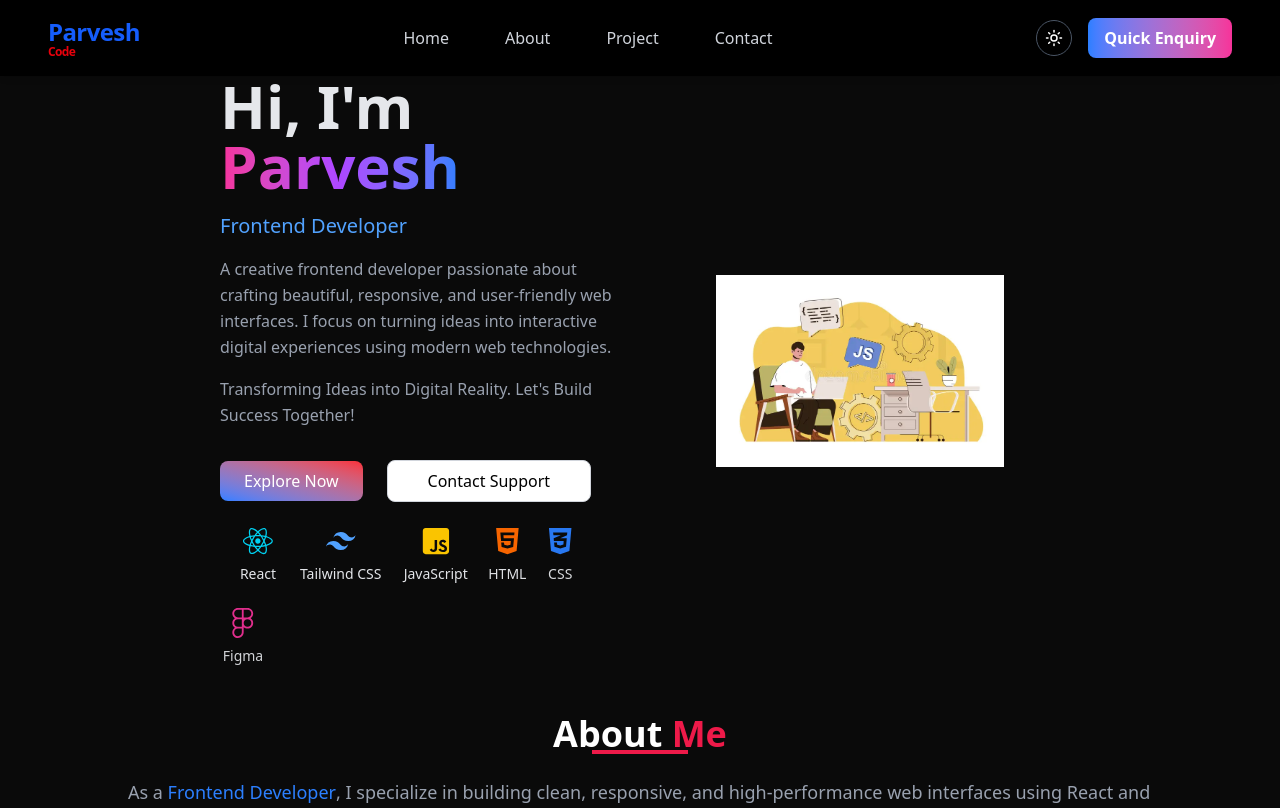
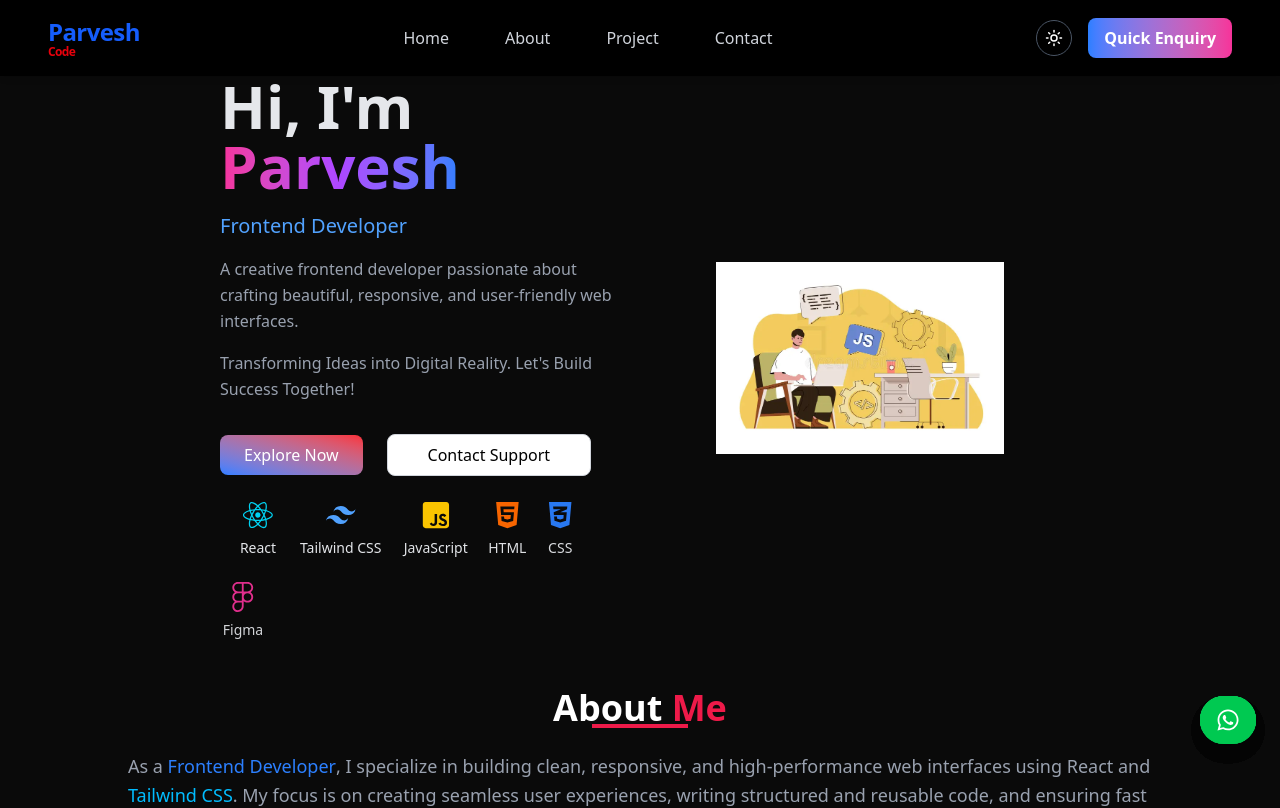
Before and after one commit to Parvesh-ops/Protfolio, a React (Vite) app: page / in a window 1280 px wide. Shown: the top 808 px of the page. Built offline with nearby package versions, Linux system fonts and the light colour scheme.

Commit message:
Added Whatsapp in protfolio site

```diff
--- a/src/Pages/About.jsx
+++ b/src/Pages/About.jsx
@@ -1,6 +1,7 @@
 import React from "react";
 import Experience from "./Experience";
 import { motion } from "framer-motion";
+import Whatsapp from "./Whatsapp";
 
 const About = () => {
     return (
@@ -40,6 +41,7 @@ const About = () => {
                 </div>
             </div>
             <Experience />
+            <Whatsapp />
         </section>
 
     );
--- a/src/Pages/Experience.jsx
+++ b/src/Pages/Experience.jsx
@@ -1,5 +1,6 @@
 import React from "react";
 import { motion } from "framer-motion";
+import Whatsapp from "./Whatsapp";
 
 const experiences = [
   {
@@ -59,6 +60,7 @@ const Experience = () => {
           ))}
         </div>
       </div>
+      <Whatsapp />
     </section>
   );
 };
--- a/src/Pages/Footer.jsx
+++ b/src/Pages/Footer.jsx
@@ -20,7 +20,7 @@ const Footer = () => {
               href="https://www.instagram.com/"
               target="_blank"
               rel="noopener noreferrer"
-              className="bg-neutral-800 hover:bg-gradient-to-tr hover:from-[#f58529] hover:via-[#dd2a7b] hover:to-[#8134af] active:bg-gradient-to-tr active:from-[#f58529] active:via-[#dd2a7b] active:to-[#8134af] p-2 rounded-full transition-all duration-300"
+              className="bg-neutral-800 hover:bg-linear-to-tr hover:from-[#f58529] hover:via-[#dd2a7b] hover:to-[#8134af] active:bg-linear-to-tr active:from-[#f58529] active:via-[#dd2a7b] active:to-[#8134af] p-2 rounded-full transition-all duration-300"
             >
               <FaInstagram className="w-5 h-5" />
             </a>
--- a/src/Pages/Home.jsx
+++ b/src/Pages/Home.jsx
@@ -1,11 +1,13 @@
 import React from "react";
 import { FaReact, FaHtml5, FaCss3Alt, FaJsSquare, FaFigma } from "react-icons/fa";
 import { SiTailwindcss } from "react-icons/si";
-import { Link } from 'react-router-dom'
+import { Link } from "react-router-dom";
+
 import About from "./About";
 import Project from "./Project";
 import Footer from "./Footer";
-import frontend from '../Images/frontend.webp'
+import Whatsapp from "./Whatsapp";
+import frontend from "../Images/frontend.webp";
 
 const Hero = () => {
     const techStack = [
@@ -21,31 +23,33 @@ const Hero = () => {
         <section className="min-h-screen text-gray-200 dark:text-gray-200 flex flex-col justify-center px-6 md:px-16">
             <div className="max-w-5xl mx-auto flex flex-col md:flex-row items-center justify-between gap-10">
 
-                {/* Left Text */}
+                {/* LEFT SECTION */}
                 <div className="flex-1 space-y-4 text-center md:text-left">
                     <h1 className="text-5xl md:text-6xl font-bold">
                         Hi, I'm{" "}
-                        <span className="bg-gradient-to-r from-pink-500 via-purple-500 to-blue-500 bg-clip-text text-transparent">
+                        <span className="bg-linear-to-r from-pink-500 via-purple-500 to-blue-500 bg-clip-text text-transparent">
                             Parvesh
                         </span>
                     </h1>
-                    <h2 className="text-xl text-blue-400 font-medium cursor-pointer
-            transition-all duration-300 ease-in-out
-            hover:text-blue-600 hover:translate-y-1 hover:scale-105">
+
+                    <h2 className="text-xl text-blue-400 font-medium cursor-pointer transition-all duration-300 hover:text-blue-600 hover:translate-y-1 hover:scale-105">
                         Frontend Developer
                     </h2>
 
                     <p className="text-gray-400 leading-relaxed max-w-lg">
                         A creative frontend developer passionate about crafting beautiful,
-                        responsive, and user-friendly web interfaces. I focus on turning ideas
-                        into interactive digital experiences using modern web technologies.
-                    </p >
-                    <p className="text-gray-400 leading-relaxed max-w-lg">Transforming Ideas into Digital Reality. Let's Build Success Together!</p>
+                        responsive, and user-friendly web interfaces.
+                    </p>
 
+                    <p className="text-gray-400 leading-relaxed max-w-lg">
+                        Transforming Ideas into Digital Reality. Let's Build Success Together!
+                    </p>
+
+                    {/* BUTTONS */}
                     <div className="flex flex-col sm:flex-row flex-wrap items-center justify-center sm:justify-start mt-8 gap-4 sm:gap-6">
                         <Link
                             to="/about"
-                            className="rounded-lg bg-gradient-to-bl from-red-500 to-blue-500 text-white font-medium py-2 px-6 transition-all duration-300 transform hover:-translate-y-1 hover:brightness-90 flex sm:w-auto text-center"
+                            className="rounded-lg bg-linear-to-bl from-red-500 to-blue-500 text-white font-medium py-2 px-6 transition-all duration-300 hover:-translate-y-1 hover:brightness-90"
                         >
                             Explore Now
                         </Link>
@@ -53,18 +57,14 @@ const Hero = () => {
                         <Link
                             to="/contact"
                             className="rounded-lg border border-gray-300 bg-white dark:bg-black text-black dark:text-white
-             font-medium px-10 py-2 transition-all duration-300 transform
-             hover:-translate-y-0.5 hover:bg-gray-100 dark:hover:bg-gray-900
-              sm:w-auto text-center"
+                                    font-medium px-10 py-2 transition-all duration-300
+                                    hover:-translate-y-0.5 hover:bg-gray-100 dark:hover:bg-gray-900"
                         >
                             Contact Support
                         </Link>
-
-
                     </div>
 
-
-                    {/* Tech Stack */}
+                    {/* TECH STACK */}
                     <div className="flex flex-wrap justify-center md:justify-start gap-6 mt-6">
                         <style>
                             {`
@@ -76,6 +76,7 @@ const Hero = () => {
                                 .animate-moveLeftToRight { animation: moveLeftToRight 4s ease-in-out infinite; }
                             `}
                         </style>
+
                         {techStack.map((tech, i) => (
                             <div
                                 key={i}
@@ -89,23 +90,25 @@ const Hero = () => {
                     </div>
                 </div>
 
-                {/* Right Illustration */}
+                {/* RIGHT IMAGE */}
                 <div className="flex-1 flex justify-center">
                     <img
                         src={frontend}
                         alt="Frontend Developer Illustration"
                         loading="lazy"
-                        className="w-60 h-60 md:w-72 md:h-72 object-contain cursor-pointer
-              transition-transform duration-300 ease-in-out
-              hover:scale-105 hover:rotate-1 hover:shadow-lg"
+                        className="w-60 h-60 md:w-72 md:h-72 object-contain cursor-pointer transition-transform duration-300 hover:scale-105 hover:rotate-1 hover:shadow-lg"
                     />
                 </div>
 
             </div>
+
+            {/* FLOATING WHATSAPP BUTTON */}
+            <Whatsapp />
+
+            {/* OTHER SECTIONS */}
             <About />
             <Project />
             <Footer />
-
         </section>
     );
 };
--- a/src/Pages/Internship.jsx
+++ b/src/Pages/Internship.jsx
@@ -1,6 +1,7 @@
 import React from "react";
 import { LuArrowUpRight } from "react-icons/lu";
 import { motion } from "framer-motion";
+import Whatsapp from "./Whatsapp";
 
 const resources = [
   {
@@ -58,9 +59,10 @@ const LearningResources = () => {
             {item.focus}
           </p>
 
-          <div className="mt-4 h-[2px] bg-gray-200 dark:bg-gray-800 w-0 group-hover:w-full transition-all duration-500"></div>
+          <div className="mt-4 h-0.5 bg-gray-200 dark:bg-gray-800 w-0 group-hover:w-full transition-all duration-500"></div>
         </motion.div>
       ))}
+      <Whatsapp />
     </div>
   );
 };
--- a/src/Pages/Project.jsx
+++ b/src/Pages/Project.jsx
@@ -3,6 +3,7 @@ import ProjectCard from "./ProjectCard";
 import Internship from "./Internship";
 import Talk from "./Talk";
 import { motion } from "framer-motion";
+import Whatsapp from "./Whatsapp";
 
 
 const projects = [
@@ -80,7 +81,7 @@ const Projects = () => {
             </section>
             {/* Talk */}
             <Talk />
-
+<Whatsapp />
         </section>
     );
 };
--- a/src/Pages/ProjectCard.jsx
+++ b/src/Pages/ProjectCard.jsx
@@ -28,7 +28,7 @@ const ProjectCard = ({ title, description, tags, link }) => {
         {tags.map((tag, i) => (
           <span
             key={i}
-            className="bg-neutral-200 dark:bg-neutral-700 text-neutral-700 dark:text-neutral-200 text-xs px-2 py-1 rounded-[4px]"
+            className="bg-neutral-200 dark:bg-neutral-700 text-neutral-700 dark:text-neutral-200 text-xs px-2 py-1 rounded-{4px}"
           >
             {tag}
           </span>
--- a/src/Pages/Talk.jsx
+++ b/src/Pages/Talk.jsx
@@ -1,5 +1,6 @@
 import React, { useState } from 'react'
 import { Link } from 'react-router-dom'
+import Whatsapp from './Whatsapp'
 
 const Talk = () => {
 
@@ -22,9 +23,9 @@ const Talk = () => {
           <div className="flex items-center justify-center sm:justify-end mt-6 sm:mt-0 gap-4">
             <Link
               to="/contact"
-              className="bg-gradient-to-r from-blue-500 to-pink-500 text-white font-semibold rounded-lg  py-2 px-5
+              className="bg-linear-to-r from-blue-500 to-pink-500 text-white font-semibold rounded-lg  py-2 px-5
              transition-all duration-300
-             hover:bg-gradient-to-r hover:from-blue-500 hover:to-pink-500
+             hover:bg-linear-to-r hover:from-blue-500 hover:to-pink-500
              hover:text-white hover:opacity-90 cursor-pointer"
             >
               Contact Us
@@ -32,9 +33,8 @@ const Talk = () => {
 
           </div>
         </div>
-
-
         <hr className="mt-8 w-full border-neutral-700" />
+        <Whatsapp />
       </div>
     </>
   )
--- /dev/null
+++ b/src/Pages/Whatsapp.jsx
@@ -0,0 +1,20 @@
+import React from "react";
+import { FaWhatsapp } from "react-icons/fa";
+
+const Whatsapp = () => {
+  return (
+    <div className="fixed bottom-14 right-6 z-50">
+      <a
+        href="https://web.whatsapp.com/"
+        target="_blank"
+        rel="noopener noreferrer"
+        className="group flex items-center space-x-2 bg-green-500  hover:bg-green-600 text-white font-medium py-3 px-4 rounded-full shadow-lg transition-all duration-300 transform hover:scale-105"
+      >
+        {/* WhatsApp Icon */}
+        <FaWhatsapp className="text-2xl" />
+      </a>
+    </div>
+  );
+};
+
+export default Whatsapp;
```
Also changed, not shown: src/Pages/Contact.jsx (+6 -4 lines). Lines whose indentation alone changed are shown as unchanged.
